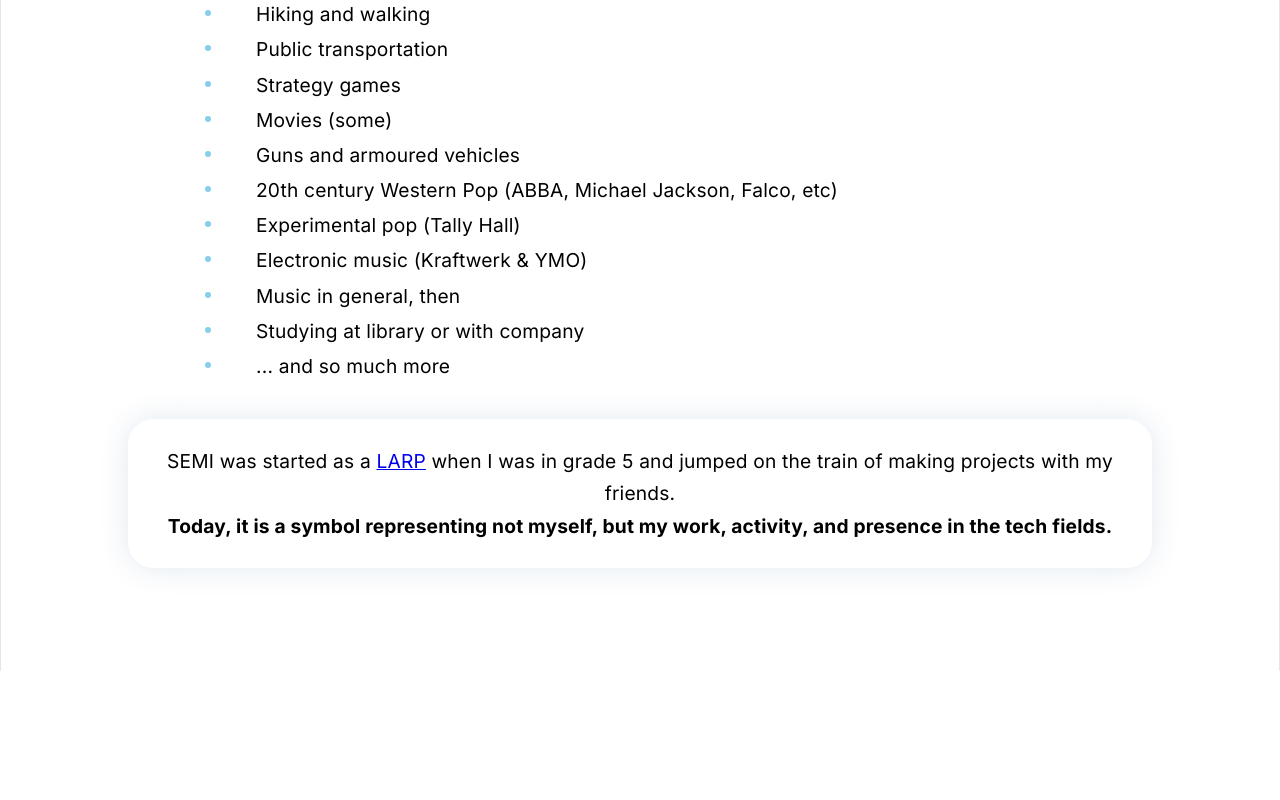
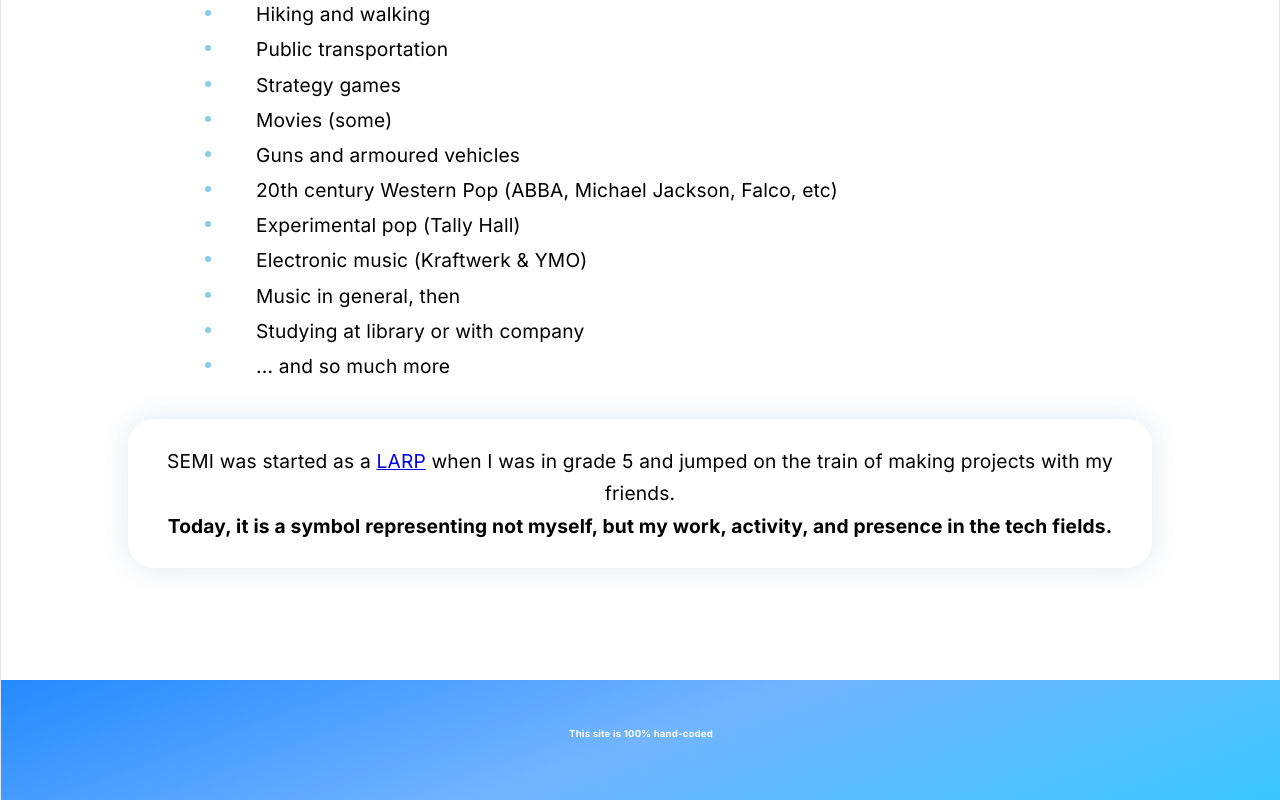
Before and after one commit to fengyuan66/Semisite, a React (Vite) app in the folder semisite/: page /about in a window 1280 px wide. Shown: the part 1173-1973 px from the top of the page. Before the commit the page ends 1844 px from the top, so only its background shows below. Built offline with nearby package versions, Linux system fonts and the light colour scheme; a web font is replaced by a local one.

Commit message:
Add footer + site V1 finished!!11!!!!

```diff
--- a/semisite/src/App.jsx
+++ b/semisite/src/App.jsx
@@ -12,6 +12,7 @@ import Employees from './pages/Employees.jsx'
 import Projects from './pages/Projects.jsx'
 import Newsletter from './pages/Newsletter.jsx'
 import Header from './components/Header.jsx'
+import Footer from './components/Footer.jsx'
 
 function App() {
   const [count, setCount] = useState(0)
@@ -27,6 +28,8 @@ function App() {
       <Route path="/projects" element={<Projects />} />
       <Route path="/newsletter" element={<Newsletter />} />
     </Routes>
+
+
     </>
 
   )
--- /dev/null
+++ b/semisite/src/components/Footer.jsx
@@ -0,0 +1,13 @@
+import '../css/footer.css'
+
+function Footer(){
+    return(
+        <div>
+            <div className="footerbigbox">
+                <h3>This site is 100% hand-coded</h3>
+            </div>
+        </div>
+    )
+}
+
+export default Footer
--- /dev/null
+++ b/semisite/src/css/footer.css
@@ -0,0 +1,14 @@
+.footerbigbox {
+    height: 15vh;
+    width: 100vw;
+    background: linear-gradient(160deg, #248aff, #72b4ff, #3ac7ff);
+
+
+    /*#97c7ff*/
+}
+
+.footerbigbox h3{
+    color: white;
+    padding-top: 6vh;
+    font-size: 0.75vw;
+}
--- a/semisite/src/pages/About.jsx
+++ b/semisite/src/pages/About.jsx
@@ -1,5 +1,6 @@
 import '../css/about.css'
 import harryimg from '../assets/harry.png'
+import Footer from '../components/Footer.jsx'
 function About(){
     return (
         <div>
@@ -52,8 +53,11 @@ function About(){
                         <p>SEMI was started as a <a href="https://trending.knowyourmeme.com/editorials/guides/what-does-larp-or-larping-mean-the-role-playing-terms-turned-slang-explained">LARP</a> when I was in grade 5 and jumped on the train of making projects with my friends. <br></br><b>Today, it is a symbol representing not myself, but my work, activity, and presence in the tech fields.</b></p>
                     </div>
 
+
                 </div>
+
             </div>
+            <Footer />
 
         </div>
 
```
